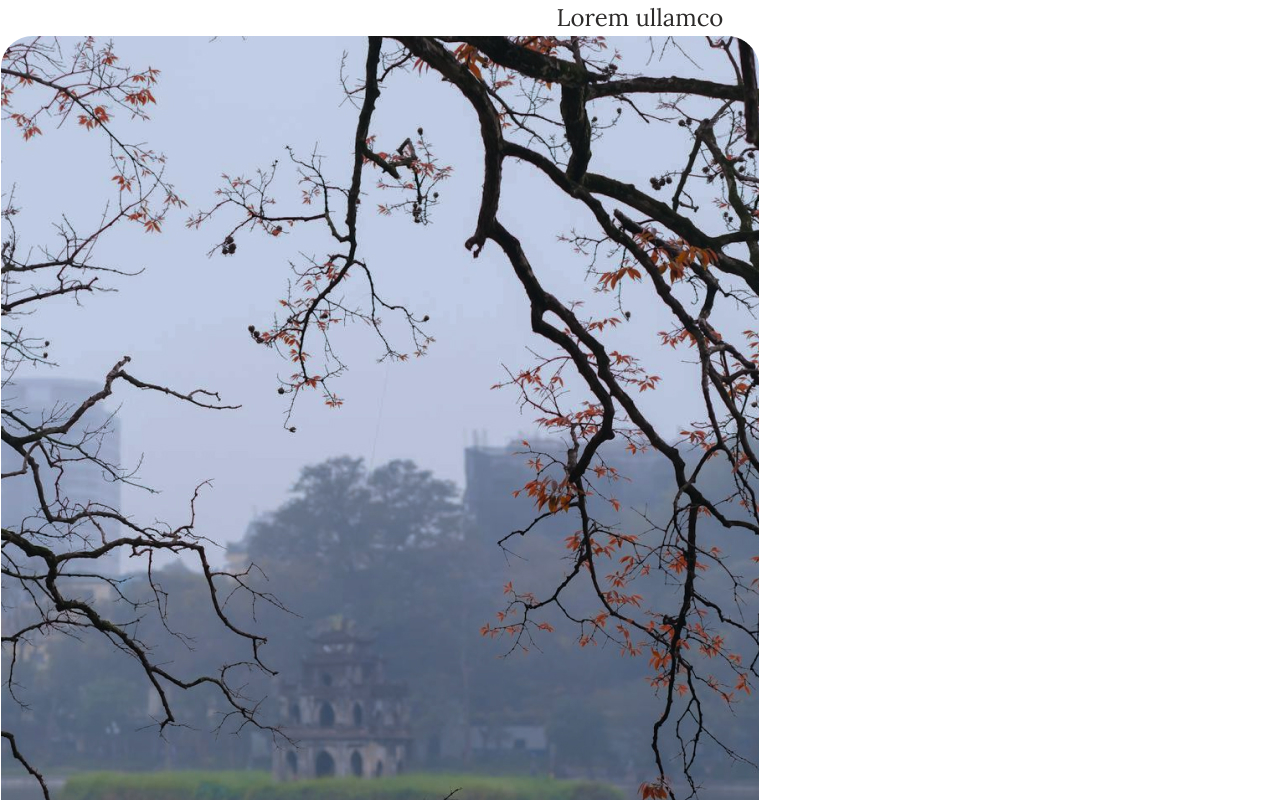
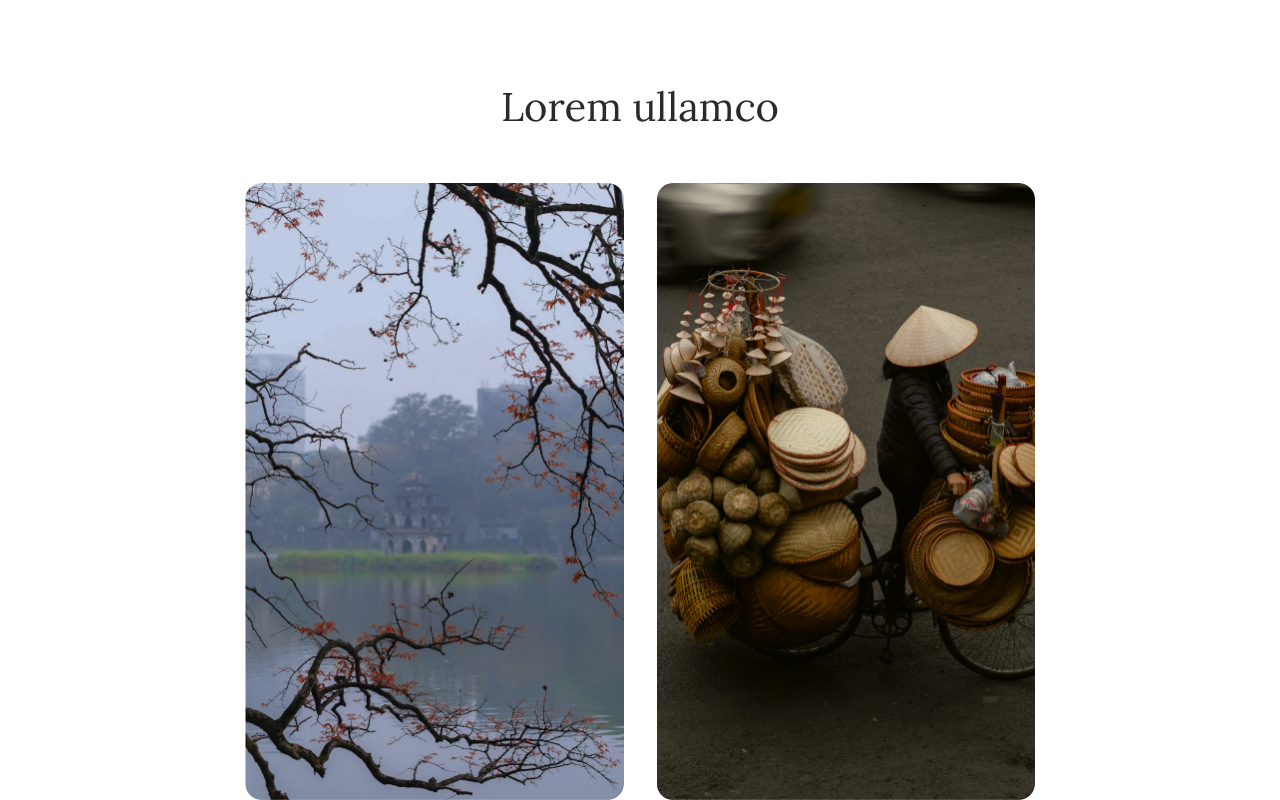
Before and after one commit to truongnhuhungnam3793/interview, a React (Vite) app: page / in a window 1280 px wide. Shown: the top 800 px of the page. Built offline with nearby package versions, Linux system fonts and the light colour scheme.

Commit message:
section about desktop

```diff
--- a/src/App.css
+++ b/src/App.css
@@ -0,0 +1,32 @@
+/* section about */
+.section__about {
+  padding-block: 80px;
+}
+
+.section__about .section__title {
+  font-size: 40px;
+  line-height: 1.35;
+  margin-bottom: 49px;
+}
+
+.section__about .section__content {
+  max-width: 810px;
+  margin-inline: auto;
+}
+
+.section__about .gallery {
+  padding-inline: 10px;
+  display: grid;
+  grid-template-columns: repeat(2, 1fr);
+  gap: 32px;
+  margin-bottom: 51px;
+}
+
+.section__about .gallery__item {
+  border-radius: 16px;
+  overflow: hidden;
+}
+
+.section__about .section__content .section__text {
+  line-height: 1.32;
+}
```
